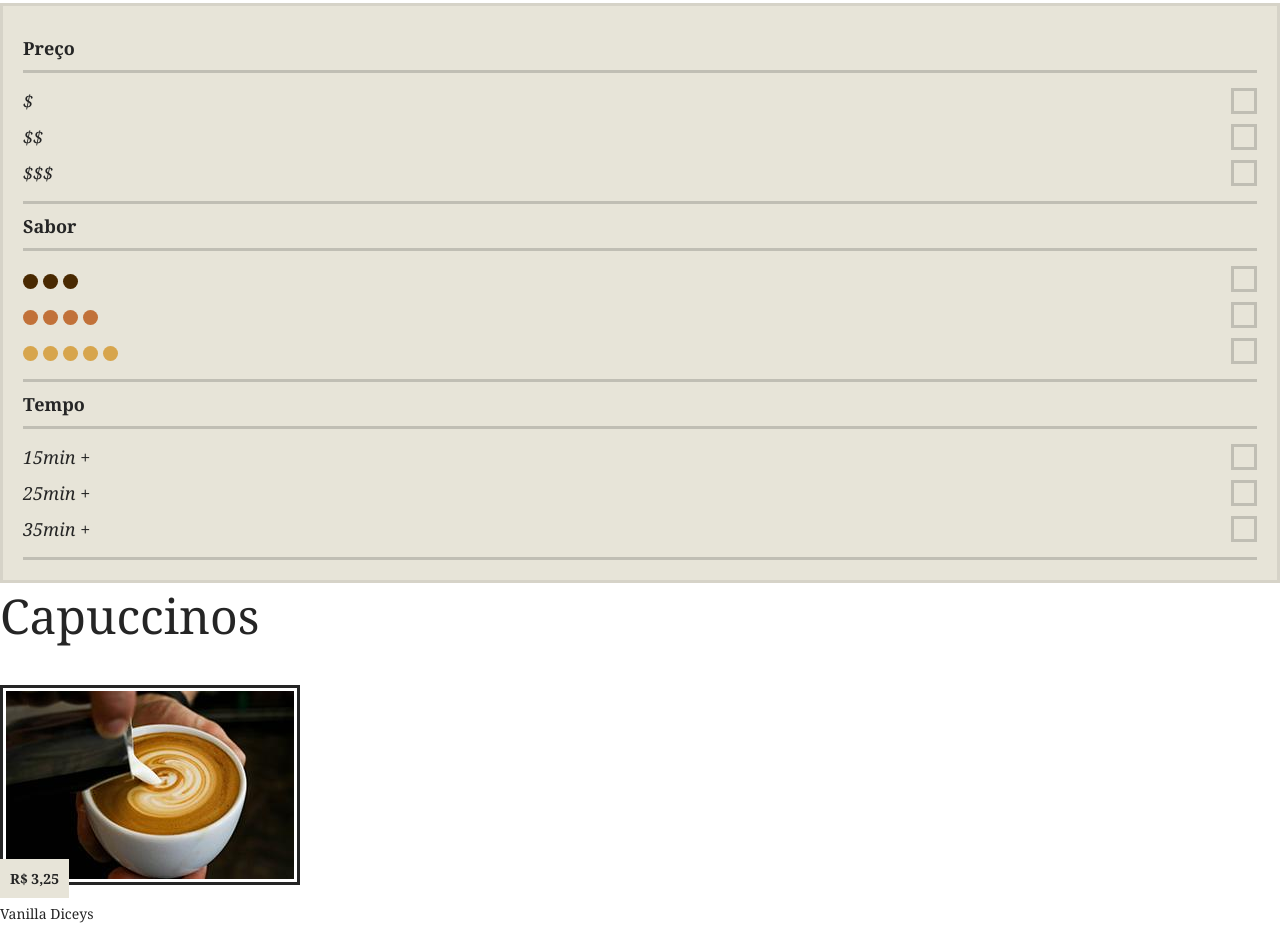
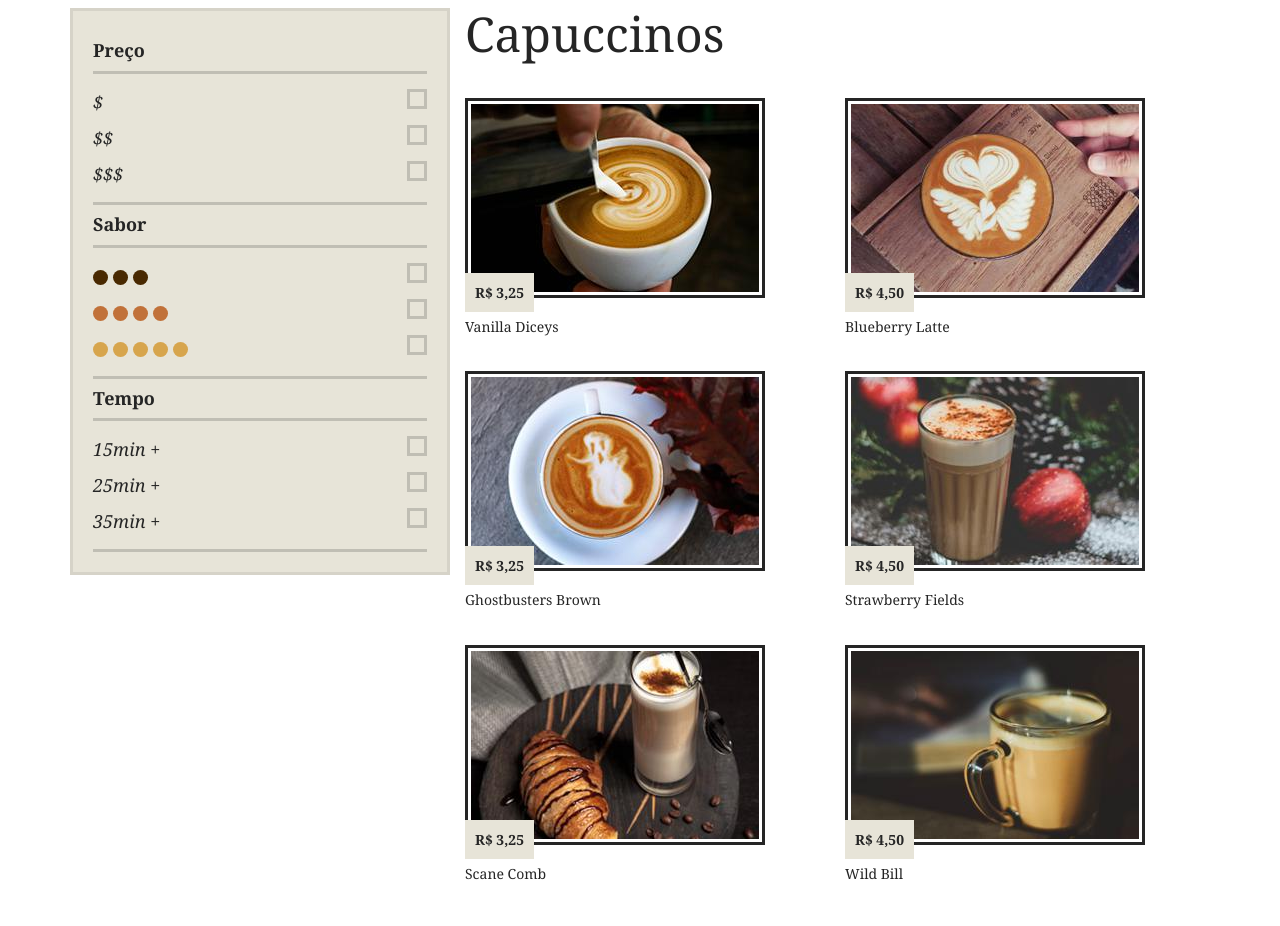
Before and after one commit to WebertiBarbosa/brafe2-css-bootstrap, a plain HTML site: page index.html in a window 1280 px wide. Shown: the part 263-1189 px from the top of the page. Drawn offline with Linux system fonts and the light colour scheme.

Commit message:
css finalizado

```diff
--- a/css/style.css
+++ b/css/style.css
@@ -65,11 +65,19 @@ body {
 	background: #e7e4d8;
 	border: 3px solid #d6d3c8;
 	padding: 20px;
+	align-self: flex-start;
+}
+
+@media (max-width: 768px) {
+	.filtro {
+		display: none;
+	}
 }
 
 .filtro h2 {
 	font-size: 1.125em;
-	padding: 10px 0
+	padding: 10px 0;
+	font-weight: bold;
 }
 
 .filtro ul {
--- a/index.html
+++ b/index.html
@@ -4,6 +4,7 @@
 	<title>Brafé 2</title>
 	<meta charset="utf-8">
 	<meta name="viewport" content="width=device-width, initial-scale=1, shrink-to-fit=no">
+	<link rel="stylesheet" type="text/css" href="css/bootstrap.min.css">
 	<link rel="stylesheet" type="text/css" href="css/style.css">
 </head>
 <body>
@@ -26,7 +27,8 @@
 	</header>
 
 	<div class="container">
-		<nav class="filtro">
+		<div class="row">
+		<nav class="filtro col-md-4">
 			<h2>Preço</h2>
 			<ul>
 				<li>$</li>
@@ -47,46 +49,47 @@
 			</ul>
 		</nav>
 
-		<section class="produtos">
+		<section class="produtos col-md-8">
 			<h1>Capuccinos</h1>
-			<ul>
-				<li>
+			<ul class="row">
+				<li class="col-6">
 					<img src="img/cafe-1.jpg" alt="Café 1">
 					<span>R$ 3,25</span>
 					<h2>Vanilla Diceys</h2>
 				</li>
 
-				<li>
+				<li class="col-6">
 					<img src="img/cafe-2.jpg" alt="Café 1">
 					<span>R$ 4,50</span>
 					<h2>Blueberry Latte</h2>
 				</li>
 
-				<li>
+				<li class="col-6">
 					<img src="img/cafe-3.jpg" alt="Café 1">
 					<span>R$ 3,25</span>
 					<h2>Ghostbusters Brown</h2>
 				</li>
 
-				<li>
+				<li class="col-6">
 					<img src="img/cafe-4.jpg" alt="Café 1">
 					<span>R$ 4,50</span>
 					<h2>Strawberry Fields</h2>
 				</li>
 
-				<li>
+				<li class="col-6">
 					<img src="img/cafe-5.jpg" alt="Café 1">
 					<span>R$ 3,25</span>
 					<h2>Scane Comb</h2>
 				</li>
 
-				<li>
+				<li class="col-6">
 					<img src="img/cafe-6.jpg" alt="Café 1">
 					<span>R$ 4,50</span>
 					<h2>Wild Bill</h2>
 				</li>
 			</ul>
 		</section>
+		</div>
 	</div>
 
 	<footer class="footer">
```
